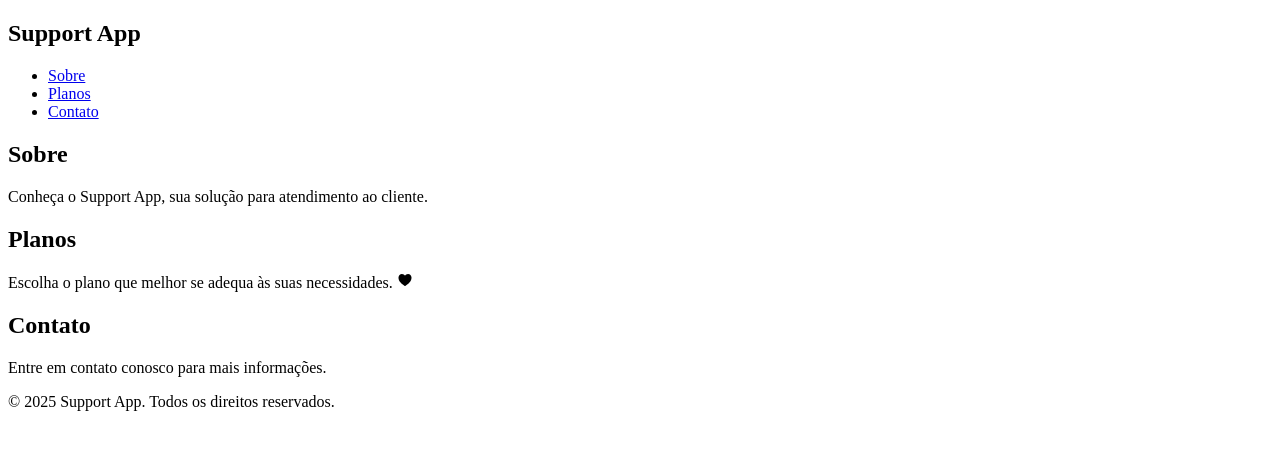
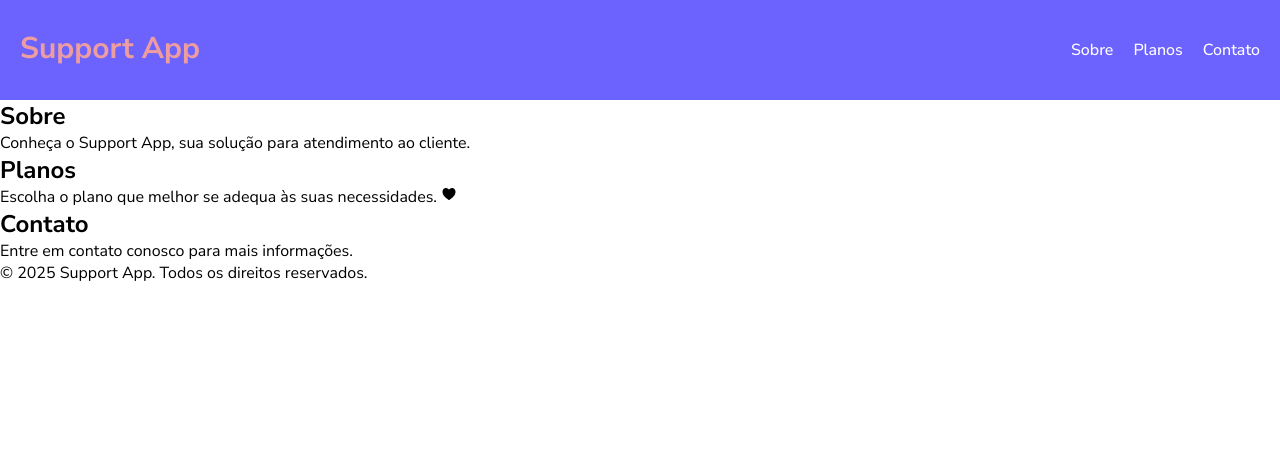
Before and after one commit to LagAntunes/Landing-page-support-app, a plain HTML site: page index.html in a window 1280 px wide. Drawn offline with nearby package versions, Linux system fonts and the light colour scheme.

Commit message:
Ajustando estrutura do projeto, adicionando fontes e estilos e estilizando o Header

```diff
--- a/index.html
+++ b/index.html
@@ -5,13 +5,23 @@
     <meta name="viewport" content="width=device-width, initial-scale=1.0" />
     <title>Landing Page Support App</title>
 
+    <!-- Google Fonts -->
+    <link rel="preconnect" href="https://fonts.googleapis.com" />
+    <link rel="preconnect" href="https://fonts.gstatic.com" crossorigin />
+    <link
+      href="https://fonts.googleapis.com/css2?family=Nunito+Sans:ital,opsz,wght@0,6..12,200..1000;1,6..12,200..1000&display=swap"
+      rel="stylesheet"
+    />
+
+    <!-- CSS -->
     <link rel="stylesheet" href="style.css" />
   </head>
   <body>
     <header>
       <nav>
-        <h1>Support App</h1>
-        <ul>
+        <h1><a href="/" class="logo">Support App</a></h1>
+
+        <ul class="nav-list">
           <li><a href="#sobre">Sobre</a></li>
           <li><a href="#planos">Planos</a></li>
           <li><a href="#contato">Contato</a></li>
@@ -53,4 +63,6 @@
       src="https://unpkg.com/ionicons@7.1.0/dist/ionicons/ionicons.js"
     ></script>
   </body>
+
+  <script src="main.js"></script>
 </html>
--- a/style.css
+++ b/style.css
@@ -0,0 +1,81 @@
+/* Vairáveis */
+:root {
+  --white: #ffffff;
+  --black: #000000;
+
+  --gray: #e6e6e6;
+  --gray-2: #cbcbcb;
+  --gray-3: #3f3d56;
+  --gray-4: #2f2e41;
+
+  --blue: #6c63ff;
+
+  --red: #ff6583;
+  --red-2: #ed9da0;
+}
+
+/* Estilos gerais */
+* {
+  margin: 0;
+  padding: 0;
+  box-sizing: border-box;
+  overflow-y: hidden;
+}
+
+body {
+  display: flex;
+  flex-direction: column;
+  font-family: "Nunito Sans", sans-serif;
+}
+
+ul, ol {
+    list-style: none;
+}
+
+a {
+    width: fit-content;
+    text-decoration: none;
+}
+
+/* Header */
+header {
+    width: 100%;
+    height: 100px;
+    background-color: var(--blue);
+}
+
+nav {
+    display: flex;
+    justify-content: space-between;
+    align-items: center;
+    max-width: 1600px;
+    width: 100%;
+    height: 100%;
+    padding: 0 20px;
+    margin: 0 auto;
+}
+
+.logo {
+    font-size: 30px;
+    line-height: 100%;
+    font-weight: 700;
+    color: var(--red-2);
+}
+
+.nav-list {
+    display: flex;
+    flex-direction: row;
+    gap: 20px;
+}
+
+.nav-list li a {
+    font-size: 16px;
+    line-height: 100%;
+    font-weight: 500;
+    color: var(--white);
+    transition: all 0.3s ease-in-out;
+}
+
+.nav-list li a:hover {
+    color: var(--red-2);
+}
```
Also changed, not shown: main.js (added).
